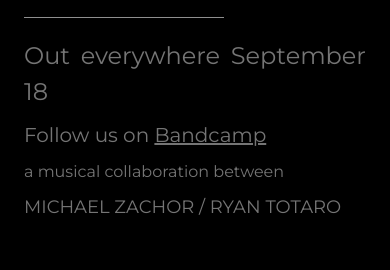
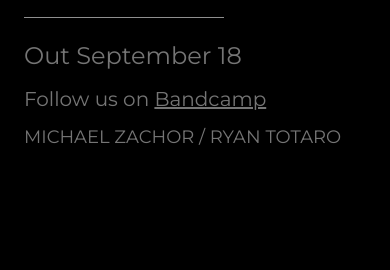
Before and after one commit to patiobear/patiobear.github.io, a plain HTML site: page index.html in a window 390 px wide. Shown: the part 698-968 px from the top of the page. Drawn offline with nearby package versions, Linux system fonts and the light colour scheme.

Commit message:
mobile issue

```diff
--- a/index.html
+++ b/index.html
@@ -71,10 +71,8 @@ body, h1,h2,h3,h4,h5,h6 {font-family: "Montserrat", sans-serif}
   <div class="w3-content w3-justify w3-text-grey w3-padding-64" id="about">
     <h2 class="w3-text-light-grey">The debut album</h2>
     <hr style="width:200px" class="w3-opacity">
-    <h3>Out everywhere September 18</h3>
+    <h3>Out September 18</h3>
     <h4>Follow us on <a href="http://patiobear.bandcamp.com">Bandcamp</a></h4>
-
-    <h6>a musical collaboration between</h6>
     <h5>MICHAEL ZACHOR / RYAN TOTARO</h5>
     </div>
 
```
